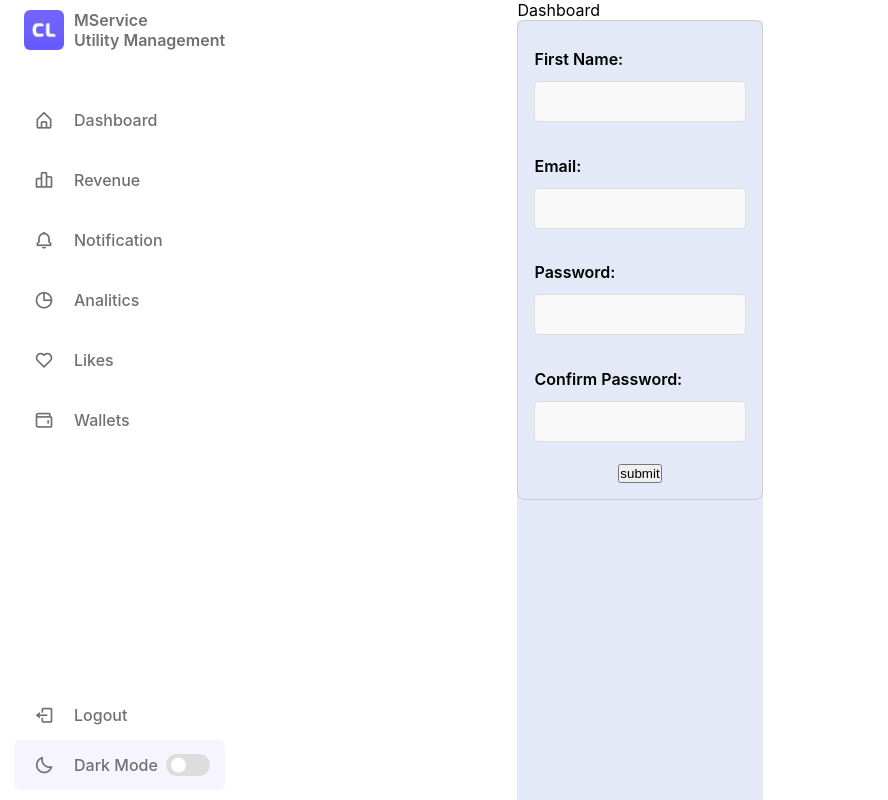
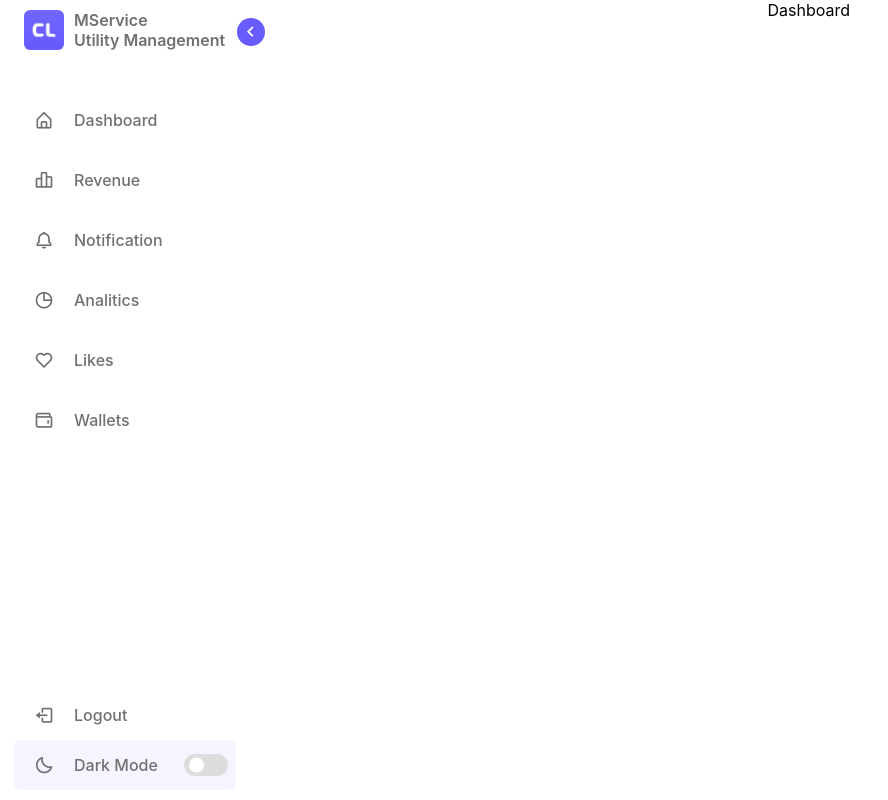
Before and after one commit to michaltruszczynski/mservice, a React (Vite) app: page / in a window 1280 px wide. Shown: the top 800 px of the page, without its empty margins (0-888 px from the left). Built offline with nearby package versions, Linux system fonts and the light colour scheme.

Commit message:
refactoring nav

```diff
--- a/src/components/Navigation/Nav.module.scss
+++ b/src/components/Navigation/Nav.module.scss
@@ -8,7 +8,7 @@ $textColor: #707070;
 $transition02: all 0.2s ease;
 $transition03: all 0.3s ease;
 $transition04: all 0.4s ease;
-$transition05: all 0.35s ease;
+$transition05: all 0.5s ease;
 
 body.dark {
         --body-color: #18191a;
@@ -29,20 +29,48 @@ body.dark {
         top: 0;
         left: 0;
         height: 100vh;
-        // width: 250px;
+        width: 250px;
         padding: 10px 14px;
-        background-color: $sidebarColor;
+        background-color: $sidebarColor; //$sidebarColor
         transition: $transition05;
         z-index: 100;
         display: flex;
         flex-direction: column;
-        // overflow-y: auto;
-        // overflow-x: auto;
+
+        .toggle {
+                position: absolute;
+                top: 4%;
+                right: -15px;
+                transform: translateY(-50%) rotate(180deg);
+                height: 28px;
+                width: 28px;
+                background-color: $primaryColor; //
+                display: flex;
+                align-items: center;
+                justify-content: center;
+                border-radius: 50%;
+                color: $sidebarColor;
+                font-size: 22px;
+                transition: transform $transition05;
+                cursor: pointer;
+
+                &--rotate {
+                        transform: translateY(-50%);
+                }
+        }
 
         &--close {
                 width: 88px;
+                transition: $transition05;
 
                 .header__text {
+                        opacity: 0;
+                        z-index: -1;
+                }
+
+                .link__text {
+                        position: relative;
+                        z-index: -1;
                         opacity: 0;
                 }
         }
@@ -69,6 +97,7 @@ body.dark {
         }
 
         &__text {
+                position: relative;
                 font-weight: 500;
                 font-size: 1rem;
                 color: $textColor;
@@ -88,34 +117,6 @@ body.dark {
         }
 }
 
-// Resuable CSS
-
-.sidebar header .toggle {
-        position: absolute;
-        top: 50%;
-        right: -28px;
-        transform: translateY(-50%) rotate(180deg);
-        height: 28px;
-        width: 28px;
-        background-color: $primaryColor;
-        display: flex;
-        align-items: center;
-        justify-content: center;
-        border-radius: 50%;
-        color: $sidebarColor;
-        font-size: 22px;
-        transition: $transition03;
-}
-
-.sidebar.close header .toggle {
-        transform: translateY(-50%);
-}
-
-body.dark .sidebar header .toggle {
-        color: $textColor;
-}
-//////////////////////////
-
 .menu {
         margin-top: 35px;
         display: flex;
@@ -126,6 +127,7 @@ body.dark .sidebar header .toggle {
 
 .nav {
         &__items {
+                overflow: hidden;
         }
 
         &__item {
@@ -142,7 +144,7 @@ body.dark .sidebar header .toggle {
                         align-items: center;
                         text-decoration: none;
                         border-radius: 6px;
-                        transition: $transition02;
+                        transition: $transition03;
                         color: $textColor;
 
                         &:hover {
@@ -169,30 +171,6 @@ body.dark .sidebar header .toggle {
         }
 }
 
-// .sidebar .search-box {
-//         background-color: $primaryColorLight;
-//         border-radius: 6px;
-// }
-
-// .search-box input {
-//         height: 100%;
-//         width: 100%;
-//         outline: none;
-//         border: none;
-//         border-radius: 6px;
-//         font-size: 1rem;
-//         font-weight: 500;
-//         background-color: $primaryColorLight;
-//         transition: $transition05;
-// }
-
-body.dark .sidebar li a:hover .icon,
-body.dark .sidebar li a:hover .text {
-        color: $textColor;
-}
-
-/////
-
 .bottom {
         &__content {
                 list-style: none;
@@ -213,6 +191,11 @@ body.dark .sidebar li a:hover .text {
                 width: 60px;
                 display: flex;
                 align-items: center;
+                transition: $transition03;
+                &--hide {
+                        opacity: 0;
+                        visibility: hidden;
+                }
         }
 
         .icon-mode {
@@ -240,19 +223,25 @@ body.dark .sidebar li a:hover .text {
                 font-weight: 500;
                 white-space: nowrap;
                 color: inherit;
+
+                &--hide {
+                        opacity: 0;
+                        transition: $transition03;
+                }
         }
 }
 
-// body.dark .mode i.sun {
-//         opacity: 1;
-// }
-
-// body.dark .mode i.moon {
-//         opacity: 0;
-// }
-
 .toggle-switch {
         $this: &;
+
+        transition: $transition05;
+        position: absolute;
+        right: 0;
+
+        &--left {
+                transition: $transition05;
+                position: absolute;
+        }
 
         &__checkbox {
                 display: none;
@@ -295,20 +284,25 @@ body.dark .sidebar li a:hover .text {
                         background-color: $sidebarColor;
                         transition: $transition03;
                 }
-
         }
 }
-
-
 
 /// main layout
 
 .home {
         position: relative;
-        left: 88px;
+        left: 250px;
         height: 100vh;
-        width: calc(100% - 88px);
+        top: 0;
+        width: calc(100% - 250px);
         background-color: red;
+        transition: $transition05;
+
+        &--close {
+                left: 78px;
+                height: 100vh;
+                width: calc(100% - 78px);
+        }
 }
 
 .home .text {
@@ -318,11 +312,6 @@ body.dark .sidebar li a:hover .text {
         padding: 12px 60px;
 }
 
-.sidebar.close ~ .home {
-        left: 78px;
-        height: 100vh;
-        width: calc(100% - 78px);
-}
 body.dark .home .text {
         color: $textColor;
 }
--- a/src/components/Navigation/Nav.tsx
+++ b/src/components/Navigation/Nav.tsx
@@ -8,17 +8,21 @@ const cx = classNames.bind(styles);
 
 const Navigation = () => {
         const [darkMode, setDarkMode] = useState(false);
+        const [openNav, setOpenNav] = useState(true);
 
         const darkModeHandler = () => {
-                console.log('test')
-                console.log(darkMode)
                 setDarkMode(prevState => !prevState)
+        }
+
+        const openNavHandler = () => {
+                console.log(openNav)
+                setOpenNav(prevState => !prevState)
         }
 
         return (
                 <>
-                        <nav className={cx('sidebar', { 'sidebar--close': false })} >
-                                {/* <i className='bx bx-chevron-right toggle'></i> */}
+                        <nav className={cx('sidebar', { 'sidebar--close': !openNav })} >
+                        <i  className={`bx bx-chevron-right ${cx('toggle', {'toggle--rotate': !openNav})}`} onClick={openNavHandler}></i>
                                 <header className={cx('header')}>
                                         <div className={cx('header__content')}>
                                                 <span className={cx('header__logo')}>
@@ -87,12 +91,12 @@ const Navigation = () => {
                                                                 </a>
                                                         </li>
                                                         <li className={cx('mode')}>
-                                                                <div className={cx('moon-sun')}>
+                                                                <div className={cx('moon-sun', {'moon-sun--hide' : !openNav})}>
                                                                         <i className={`bx bx-moon ${cx('icon-mode', { 'moon': darkMode })}`}></i>
                                                                         <i className={`bx bx-sun ${cx('icon-mode', { 'sun': !darkMode })}`}></i>
                                                                 </div>
-                                                                <span className={cx('mode__text')}>{darkMode ? 'Light Mode' : 'Dark Mode'}</span>
-                                                                <div className={cx('toggle-switch')}>
+                                                                <span className={cx('mode__text', {'mode__text--hide': !openNav})}>{darkMode ? 'Light Mode' : 'Dark Mode'}</span>
+                                                                <div className={cx('toggle-switch',  {'toggle-switch--left' : !openNav})}>
                                                                         <label className={cx('toggle-switch__label')} htmlFor="ts">
                                                                                 <input type="checkbox" className={cx('toggle-switch__checkbox')} name="ts" id="ts" checked={darkMode} onChange={darkModeHandler} />
                                                                                 <span className={cx('toggle-switch__button')} />
@@ -104,7 +108,7 @@ const Navigation = () => {
                                         </div>
                                 </div>
                         </nav>
-                        <section className="home">
+                        <section className={cx('home', {'home--close': !openNav})}>
                                 <div className="text">Dashboard</div>
                         </section>
                 </>
--- a/src/index.css
+++ b/src/index.scss
@@ -1,4 +1,5 @@
 @import url("https://fonts.googleapis.com/css?family=Source+Sans+Pro:400,400i,600,600i&display=swap");
+
 
 :root {
   font-family: Inter, system-ui, Avenir, Helvetica, Arial, sans-serif;
@@ -32,6 +33,8 @@ body {
   min-height: 100%;
   height: 100%;
   width: 100%;
+
+  $textY: yellow;
 }
 
 #root {
--- a/src/main.tsx
+++ b/src/main.tsx
@@ -1,7 +1,7 @@
 import React from 'react'
 import ReactDOM from 'react-dom/client'
 import App from './App'
-import './index.css'
+import './index.scss'
 
 ReactDOM.createRoot(document.getElementById('root') as HTMLElement).render(
   <React.StrictMode>
```
